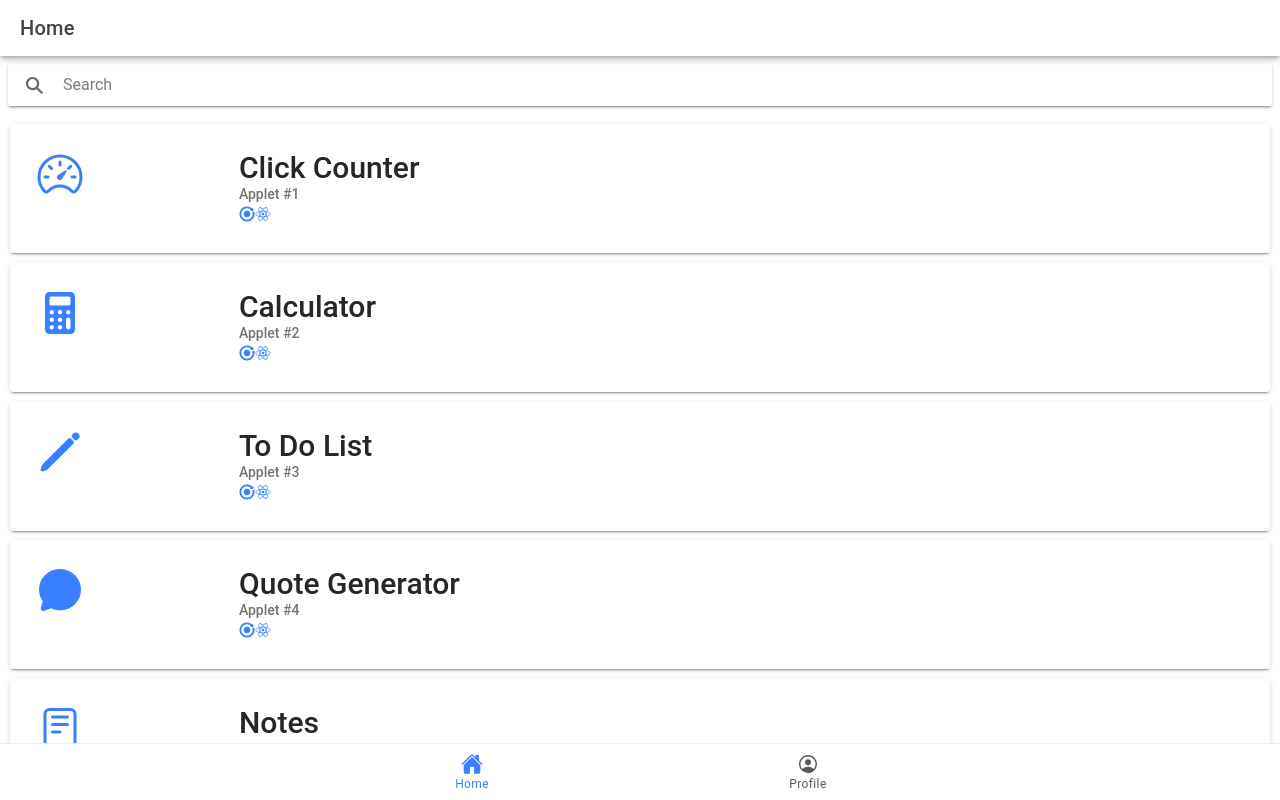
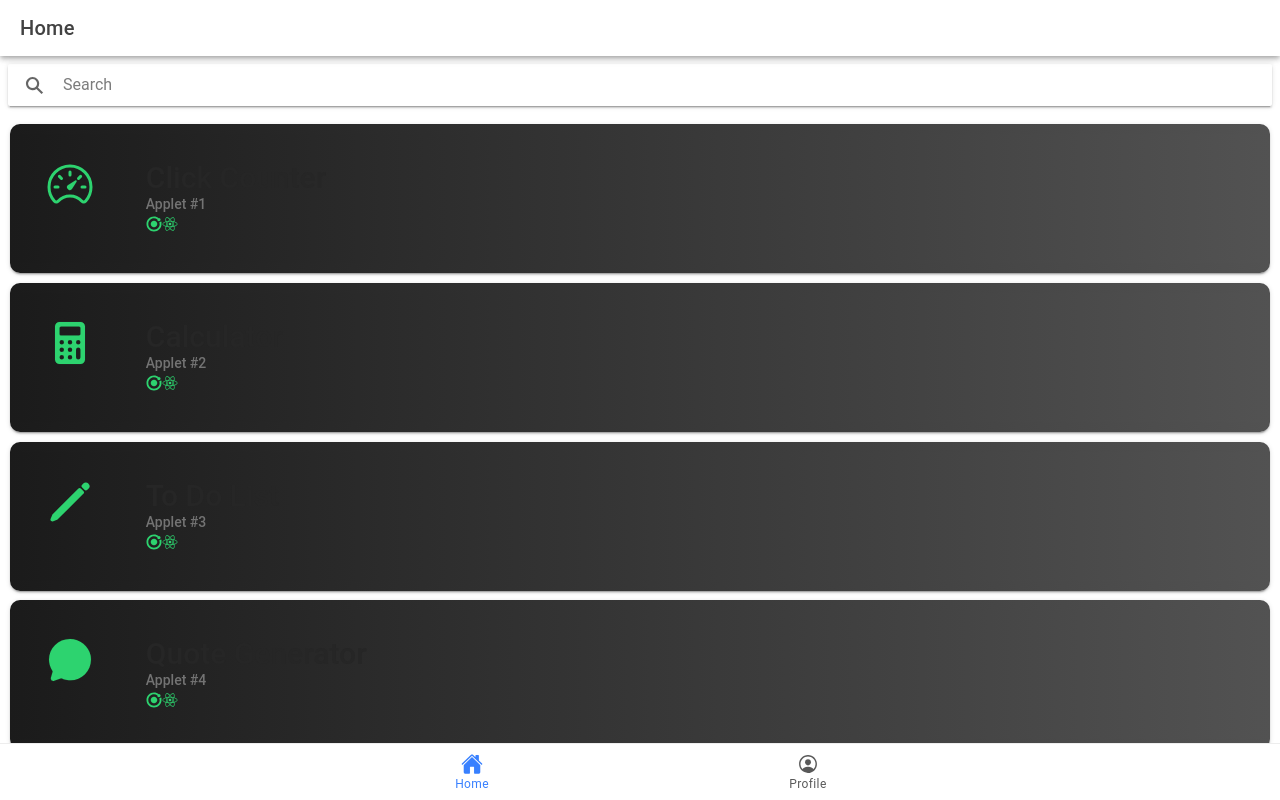
Before and after one commit to JairoTinga/ion-t-tinga, a React (Vite) app: page /ion-t-tinga/home in a window 1280 px wide. Built offline with nearby package versions, Linux system fonts and the light colour scheme.

Commit message:
homes changes

```diff
--- a/src/pages/home.css
+++ b/src/pages/home.css
@@ -9,3 +9,19 @@
 .home-card-subicon {
   font-size: 1rem;
 }
+.gradient {
+  background: linear-gradient(to right, #1b1b1b, #525252); /* Adjust colors as needed */
+  border-radius: 10px;
+  padding: 10px;
+}
+
+.card-info {
+  display: flex;
+  align-items: center;
+}
+
+.card-gif {
+  width: 100px; /* Adjust size as needed */
+  height: auto; /* Maintain aspect ratio */
+  margin-left: 10px; /* Adjust spacing between text and GIF */
+}
--- a/src/pages/home.tsx
+++ b/src/pages/home.tsx
@@ -126,13 +126,14 @@ const Home: React.FC = () => {
           {cardData
             .filter((card) => card.title.toLowerCase().includes(searchTerm.toLowerCase()))
             .map((card, index) => (
-              <IonCard key={index} routerLink={card.link} routerDirection='forward'>
+              <IonCard key={index} routerLink={card.link} routerDirection='forward' className="gradient">
+
                 <IonCardHeader>
                   <IonCardTitle>
                     <IonGrid>
                       <IonRow>
-                        <IonCol size="2">
-                          <IonIcon className="home-card-icon" icon={card.icon} color="primary" />
+                        <IonCol size="1">
+                          <IonIcon className="home-card-icon" icon={card.icon} color="success" />
                         </IonCol>
                         <IonCol size="auto">
                             <div className="home-card-title">{card.title}</div>
@@ -142,7 +143,7 @@ const Home: React.FC = () => {
                                 key={i}
                                 className="home-card-subicon"
                                 icon={icon}
-                                color="primary" // Set color as needed
+                                color="success" // Set color as needed
                               />
                             ))}
                           </IonCol>
```
